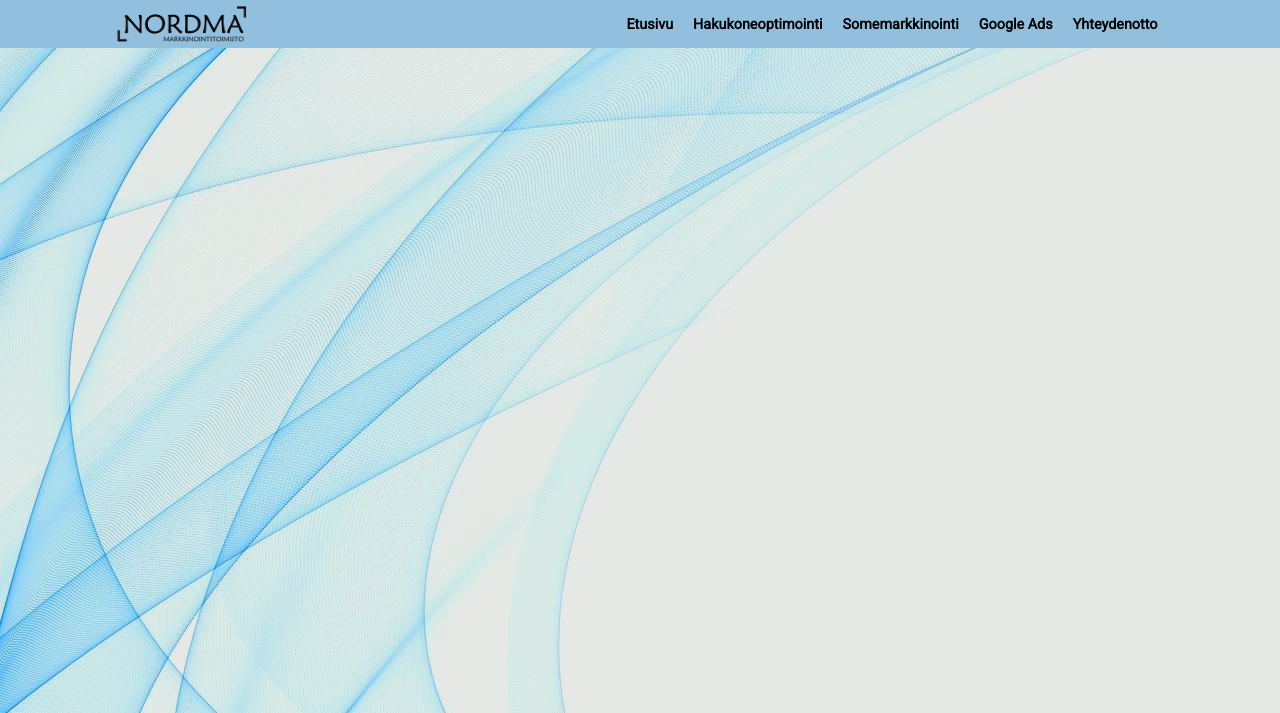
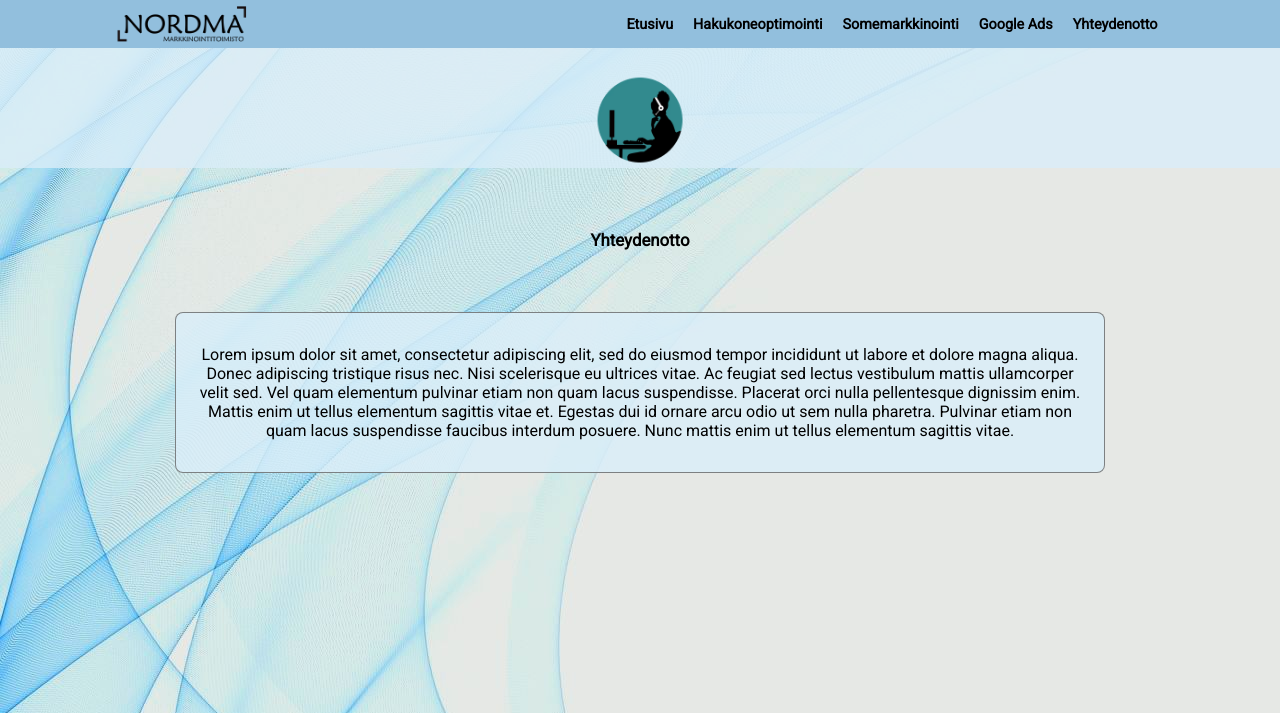
Before and after one commit to Wntri/html_css, a PHP site: page /yhteydenotto.html in a window 1280 px wide. Shown: the top 713 px of the page. Run offline with PHP 8.4, Linux system fonts and the light colour scheme.

Commit message:
Add yhteydenotto content + minor changes to header
Yhteydenotto page content filled
Added new image for yhteydenotto.
Changed google ads header logo bit bigger.

```diff
--- a/styles.css
+++ b/styles.css
@@ -117,7 +117,12 @@ img.somemarkkinointi-header {
 
 img.googleads-header {
     width: auto;
-    height: 16vh;
+    height: 20vh;
+}
+
+img.yhteydenotto-header {
+    width: auto;
+    height: 18vh;
 }
 
 .content-box {
--- a/yhteydenotto.html
+++ b/yhteydenotto.html
@@ -55,9 +55,20 @@
     </header>
 
     <main>
+        <div class="big-box">
+            <img class="yhteydenotto-header" src="img/yhteydenotto.png" alt="Yhteydenotto Header">
+        </div>
+        <section class="article-head">
+            <h2>Yhteydenotto</h2>
+        </section>
 
-        <section>
+        <section class="article">
 
+            <p>Lorem ipsum dolor sit amet, consectetur adipiscing elit, sed do eiusmod tempor incididunt ut labore et dolore magna aliqua. Donec adipiscing tristique risus nec.
+                Nisi scelerisque eu ultrices vitae.
+                Ac feugiat sed lectus vestibulum mattis ullamcorper velit sed. Vel quam elementum pulvinar etiam non quam lacus suspendisse. Placerat orci nulla pellentesque dignissim enim. Mattis enim ut tellus elementum sagittis vitae et. Egestas dui id ornare arcu odio ut sem nulla pharetra. Pulvinar etiam non quam lacus suspendisse faucibus interdum posuere.
+                Nunc mattis enim ut tellus elementum sagittis vitae.
+            </p>
 
         </section>
 
```
Also changed, not shown: img/yhteydenotto.png (added).
